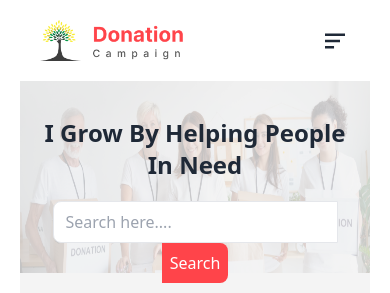
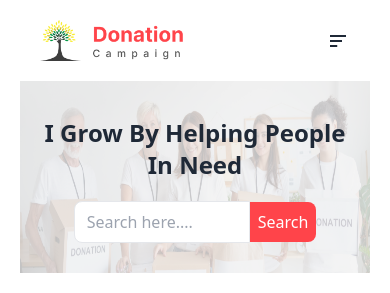
Before and after one commit to mehedihasanepu/Donation-Campaign, a React (Vite) app: page / in a window 390 px wide. Shown: the top 293 px of the page. Built offline with nearby package versions, Linux system fonts and the light colour scheme.

Commit message:
Donation card bg-color added and search bar width resize for mobile device

```diff
--- a/src/Pages/Donation/DonationCard.jsx
+++ b/src/Pages/Donation/DonationCard.jsx
@@ -2,11 +2,11 @@ import { Link } from "react-router-dom";
 import PropTypes from 'prop-types';
 
 const DonationCard = ({ cardDonationData }) => {
-    const { id, card_img, title, category, category_bg_color, text_and_btn_bg_color, price } = cardDonationData;
+    const { id, card_img, title, category, category_bg_color,card_bg_color, text_and_btn_bg_color, price } = cardDonationData;
 
     return (
         <div className="mt-10">
-            <div className="card card-side bg-base-100 shadow-xl">
+            <div  className="card card-side bg-base-100 shadow-xl" style={{ backgroundColor: `${card_bg_color}` }}>
                 <figure><img className="w-72 h-64" src={card_img} alt="Donation img" /></figure>
 
                 <div className="pl-5 pt-10 space-y-2">
--- a/src/component/Card/Card.jsx
+++ b/src/component/Card/Card.jsx
@@ -2,7 +2,6 @@ import { Link } from "react-router-dom";
 import PropTypes from 'prop-types';
 
 const Card = ({data }) => {
-    console.log(data);
     const { id, img, title, category, card_bg_color, category_bg_color, text_and_btn_bg_color } = data;
     return (
         <div>
--- a/src/component/Header/Banner/Banner.jsx
+++ b/src/component/Header/Banner/Banner.jsx
@@ -29,7 +29,6 @@ const Banner = () => {
             setSearchResult(donationData)
         )
     }
-    console.log(searchResult);
     return (
         <div>
             <div className="relative">
@@ -40,7 +39,7 @@ const Banner = () => {
                     <div className="hero-content  text-center">
                         <div className="mt-5 md:mt-24 lg:mt-44">
                             <h1 className="text-2xl md:text-3xl lg:text-5xl font-bold pb-5">I Grow By Helping People In Need</h1>
-                            <input type="text" placeholder="Search here...." className="  py-2 pr-10 px-3 md:pr-36 md:py-3 md:px-5 border rounded-l-lg" onChange={handleSearch}
+                            <input type="text" placeholder="Search here...." className=" w-44 md:w-auto py-2 pl-3 pr-1 md:pr-36 md:py-3 md:px-5 border rounded-l-lg" onChange={handleSearch}
                             />
                             <button onClick={handleSearchBtn} className="px-2 py-2 md:px-6 md:py-3 bg-[#FF444A] rounded-e-lg text-white">Search</button>
                         </div>
--- a/src/component/Header/Navbar/Navbar.jsx
+++ b/src/component/Header/Navbar/Navbar.jsx
@@ -16,7 +16,7 @@ const Navbar = () => {
                 <div>
                     <img onClick={handleRefresh} className='w-36 md:w-60' src={navLogo} alt="" />
                 </div>
-                <div onClick={() => setOpen(!open)} className="text-3xl md:hidden ">
+                <div onClick={() => setOpen(!open)} className="text-2xl md:hidden ">
                     {
                         open === true ?
                             <RxCross1></RxCross1>
```
